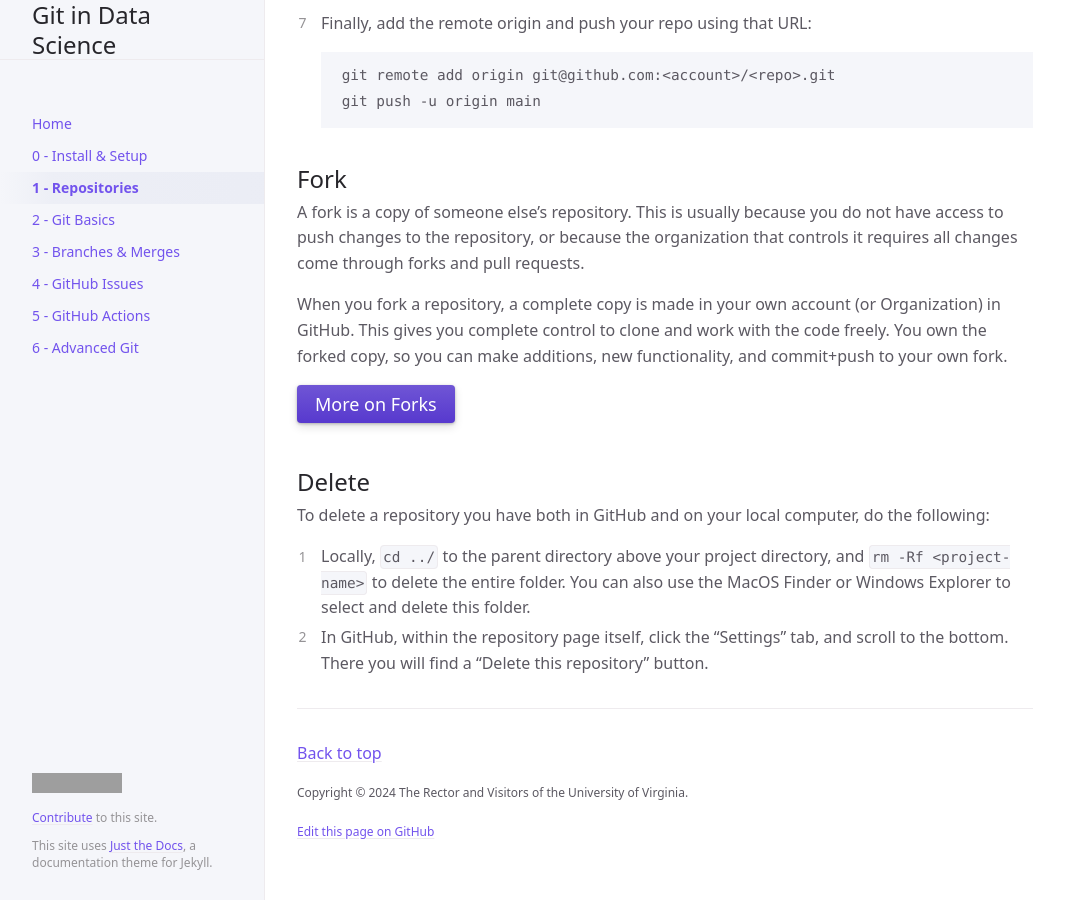
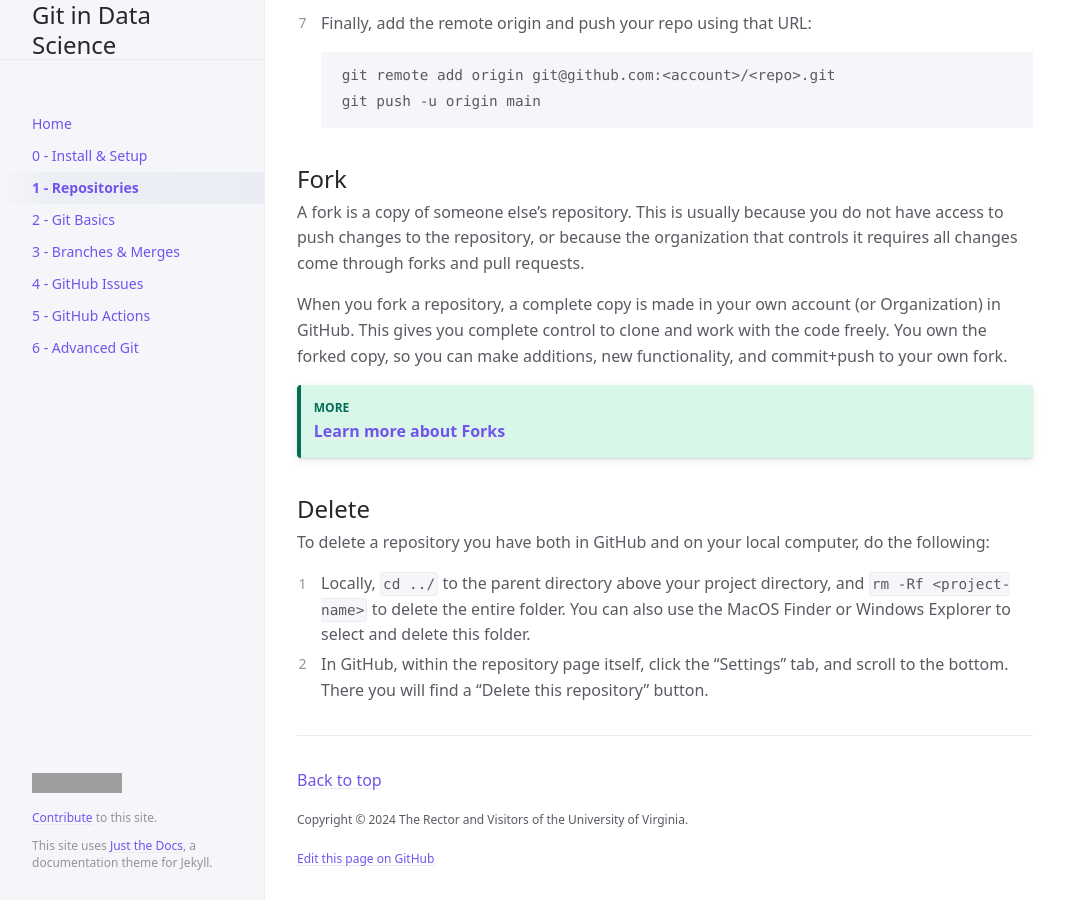
Before and after one commit to UVADS/git-basics, a Jekyll site: the page built from docs/creating-repositories.md, in a window 1280 px wide and 900 px high, scrolled down 2144 px. Shown: the whole window, without its empty margins (107-1172 px from the left). Built offline with Jekyll 4.4.1, drawn with Linux system fonts in a browser that asks for light colours; cached includes are drawn as plain includes; before the commit the page ends 3017 px from its top, so only the background shows below that; grey boxes are pictures that could not be loaded.

Commit message:
Rework the custom callout

```diff
--- a/docs/creating-repositories.md
+++ b/docs/creating-repositories.md
@@ -93,7 +93,8 @@ A fork is a copy of someone else’s repository. This is usually because you do
 
 When you fork a repository, a complete copy is made in your own account (or Organization) in GitHub. This gives you complete control to clone and work with the code freely. You own the forked copy, so you can make additions, new functionality, and commit+push to your own fork.
 
-[More on Forks](docs/forks-branches/){: .btn .btn-primary .fs-5 .mb-4 .mb-md-0 .mr-2 }
+{: .success :}
+[**Learn more about Forks**](docs/forks-branches/)
 
 ## Delete
 
```
Also changed, not shown: docs/forks-branches.md (+1 -1 lines), docs/github-actions.md (+1 -0 lines).
